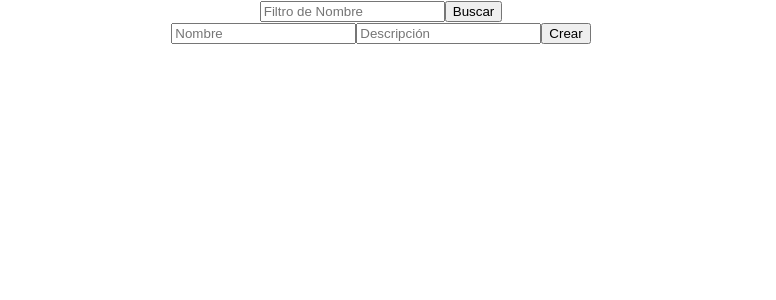
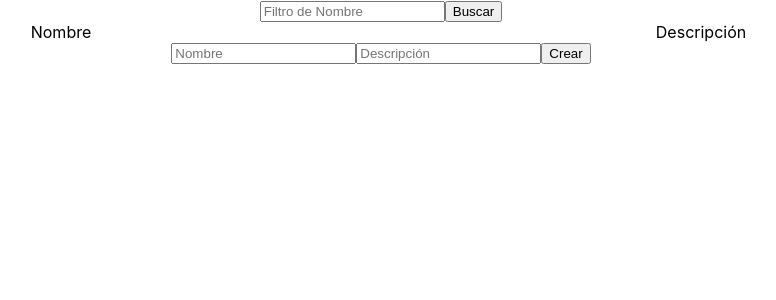
Before and after one commit to JoseGuillermoAraya/TCIT-posts, a React (Create React App) app in the folder front/: page / in a window 1280 px wide. Shown: the top 300 px of the page, without its empty margins (259-1035 px from the left). Built offline with nearby package versions, Linux system fonts and the light colour scheme; no server answers.

Commit message:
agrega titulo de Nombres y Descripcion

```diff
--- a/front/src/features/Posts/PostsDisplay.js
+++ b/front/src/features/Posts/PostsDisplay.js
@@ -22,6 +22,8 @@ const PostsDisplay = (props) => {
   }
 )
   return (<div className="postDisplayContainer">
+    <div className="nombreTitle">Nombre</div>
+    <div className="descrTitle">Descripción</div>
     {grid}
   </div>)
 }
```
